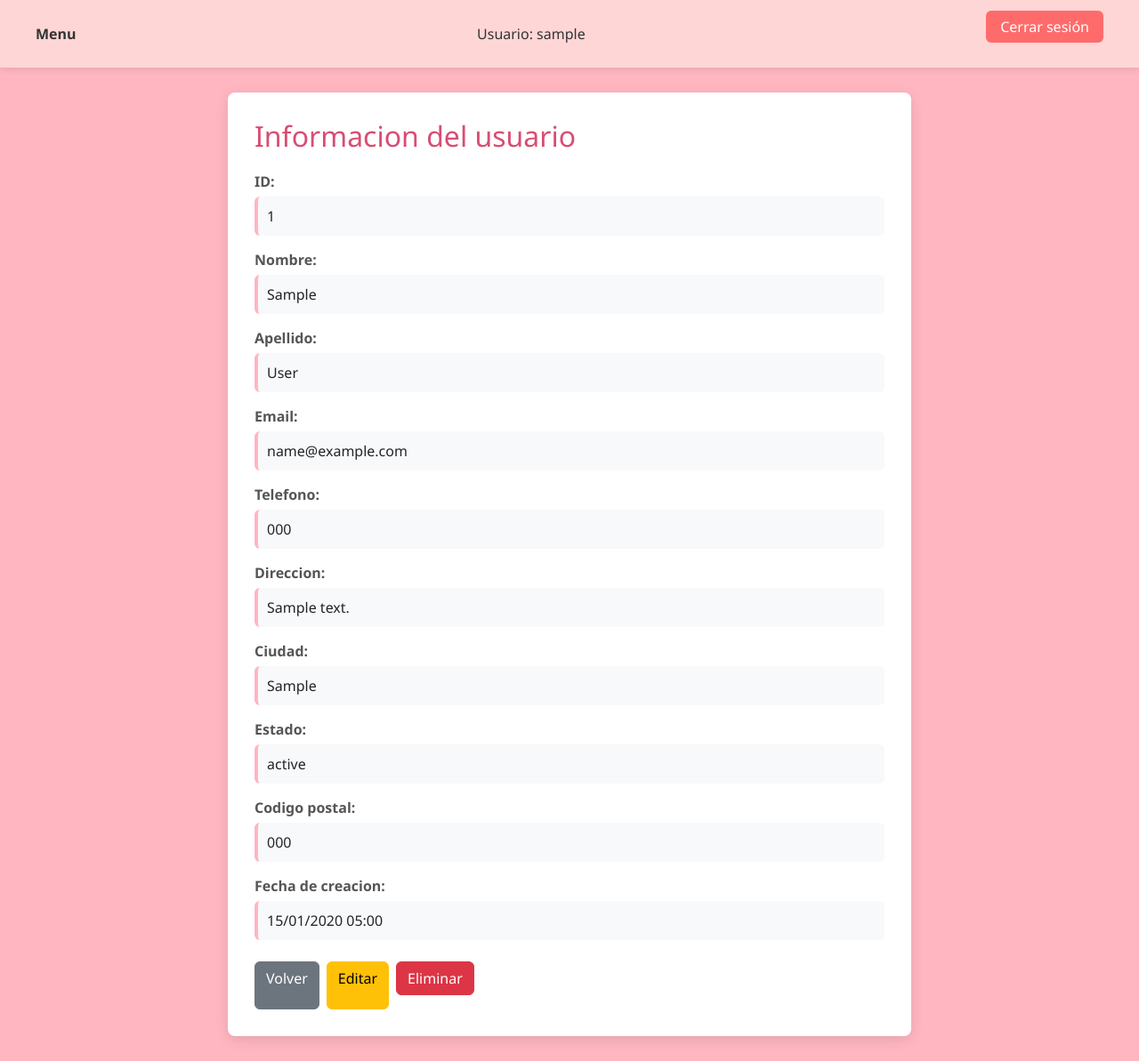
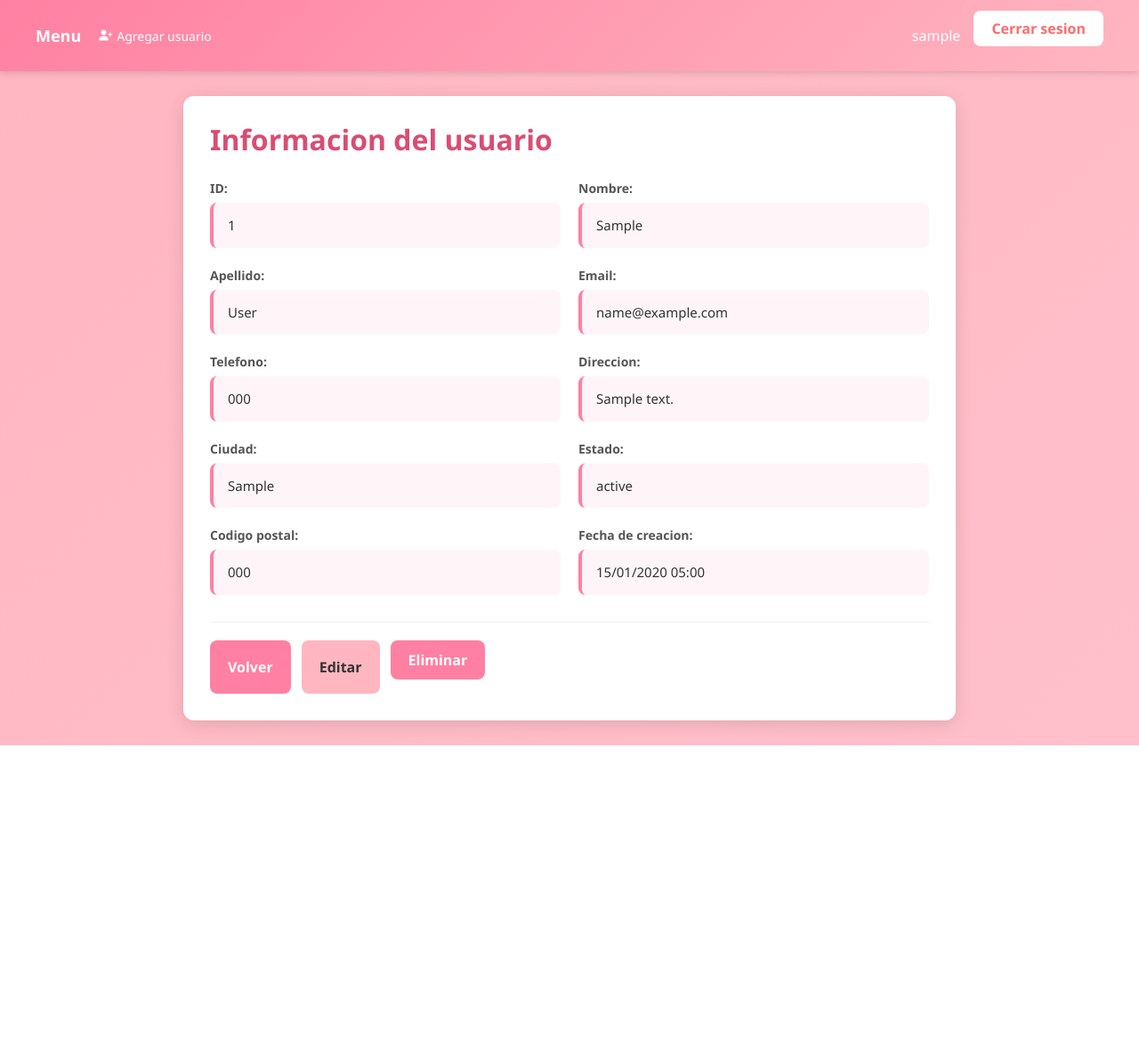
Before and after one commit to Sara-08671/clase_dj_Ficha-3147211, a Django app: page /record/1/ in a window 1280 px wide. Shown: the whole page at 89% size. After the commit the page ends 838 px from the top, so only its background shows below. Run offline with Django 5.2, Linux system fonts and the light colour scheme; a user stored in the database is signed in; tables that the repository leaves empty hold one stand-in row (values such as "Sample post"); some libraries are stand-ins or nearby versions.

Commit message:
botones de informacion de usuarios

```diff
--- a/inventario_django/dcrm/website/forms.py
+++ b/inventario_django/dcrm/website/forms.py
@@ -1,7 +1,6 @@
 from django import forms
 from django.contrib.auth.forms import UserCreationForm
 from django.contrib.auth.models import User
-from django.db import transaction
 from .models import Record
 
 
--- a/inventario_django/dcrm/website/templates/base.html
+++ b/inventario_django/dcrm/website/templates/base.html
@@ -9,6 +9,7 @@
     <title>Django CRM</title>
     <link rel="stylesheet" href="{% static 'css/bootstrap.min.css' %}">
     <link rel="stylesheet" href="{% static 'css/custom-pink.css' %}">
+    <link rel="stylesheet" href="https://cdnjs.cloudflare.com/ajax/libs/font-awesome/6.5.1/css/all.min.css">
     <script src="https://unpkg.com/htmx.org@1.9.10" integrity="sha384-D1Kt99MVMD4TYiVkVXUEVkVVwWvLZlXsbwLBk7e1RHL9n7eoZ0E4b0X9qY7TpdF" crossorigin="anonymous"></script>
   </head>
   <body>
--- a/inventario_django/dcrm/website/templates/navbar.html
+++ b/inventario_django/dcrm/website/templates/navbar.html
@@ -1,18 +1,25 @@
 {# Navbar que se muestra solo cuando el usuario está autenticado #}
 {% if user.is_authenticated %}
-<nav style="background: #ffd6d6; padding: 12px 20px; color: #333; box-shadow: 0 2px 8px rgba(0,0,0,0.1);">
+<nav style="background: linear-gradient(135deg, #FF80A2 0%, #FFB6C1 100%); padding: 12px 20px; color: #333; box-shadow: 0 2px 8px rgba(0,0,0,0.15);">
   <div style="display: flex; justify-content: space-between; align-items: center; max-width: 1200px; margin: 0 auto; font-weight: 500;">
-    {# Enlace al menú principal #}
-    <a href="{% url 'home' %}" style="color: #333; text-decoration: none; font-weight: 600;">Menu</a>
+    <div style="display: flex; align-items: center; gap: 20px;">
+      <a href="{% url 'home' %}" style="color: #fff; text-decoration: none; font-weight: 700; font-size: 18px;">Menu</a>
+      {% if user.is_superuser %}
+        <a href="{% url 'add_record' %}" style="color: #fff; text-decoration: none; font-weight: 500; font-size: 14px; display: flex; align-items: center; gap: 5px;">
+          <i class="fas fa-user-plus" style="font-size: 12px;"></i> Agregar usuario
+        </a>
+      {% endif %}
+    </div>
 
-    {# Muestra el nombre de usuario #}
-    <span>Usuario: {{ user.username }}</span>
-
-    {# Formulario para cerrar sesión #}
-    <form method="POST" action="{% url 'logout' %}" style="display: inline;">
-      {% csrf_token %}
-      <button type="submit" style="background: #FF6B6B; color: white; border: none; padding: 6px 16px; border-radius: 6px; cursor: pointer; font-weight: 500;">Cerrar sesión</button>
-    </form>
+    <div style="display: flex; align-items: center; gap: 15px;">
+      <span style="color: #fff;">{{ user.username }}</span>
+      <form method="POST" action="{% url 'logout' %}" style="display: inline;">
+        {% csrf_token %}
+        <button type="submit" style="background: #fff; color: #FF6B6B; border: none; padding: 8px 20px; border-radius: 8px; cursor: pointer; font-weight: 600; transition: all 0.2s ease;">
+          Cerrar sesion
+        </button>
+      </form>
+    </div>
   </div>
 </nav>
 {% endif %}
--- a/inventario_django/dcrm/website/templates/record.html
+++ b/inventario_django/dcrm/website/templates/record.html
@@ -3,46 +3,98 @@
 {% block content %}
 <style>
   body {
-    background: #FFB6C1;
+    background: linear-gradient(135deg, #FFB6C1 0%, #FFC0CB 100%);
     font-family: 'Segoe UI', Tahoma, Geneva, Verdana, sans-serif;
     min-height: 100vh;
   }
 
   .record-wrap {
-    max-width: 800px;
+    max-width: 900px;
     margin: 0 auto;
     padding: 28px 16px;
   }
 
   .record-card {
     background: white;
-    border-radius: 8px;
+    border-radius: 12px;
     padding: 30px;
-    box-shadow: 0 4px 15px rgba(0, 0, 0, 0.1);
+    box-shadow: 0 4px 20px rgba(0, 0, 0, 0.12);
   }
 
   .record-card h2 {
     color: #d94d73;
-    margin-bottom: 20px;
+    margin-bottom: 25px;
+    font-weight: 700;
+  }
+
+  .record-grid {
+    display: grid;
+    grid-template-columns: repeat(2, 1fr);
+    gap: 20px;
   }
 
   .record-field {
-    margin-bottom: 15px;
+    display: flex;
+    flex-direction: column;
   }
 
   .record-label {
     font-weight: 600;
     color: #555;
-    display: block;
-    margin-bottom: 5px;
+    font-size: 14px;
+    margin-bottom: 6px;
   }
 
   .record-value {
-    background: #f8f9fa;
-    padding: 10px;
-    border-radius: 6px;
-    border-left: 4px solid #FFB6C1;
-    display: block;
+    background: #fff5f8;
+    padding: 14px 16px;
+    border-radius: 8px;
+    border-left: 4px solid #FF80A2;
+    color: #333;
+    font-size: 15px;
+  }
+
+  .action-btns {
+    display: flex;
+    gap: 12px;
+    flex-wrap: wrap;
+    margin-top: 30px;
+    padding-top: 20px;
+    border-top: 1px solid #eee;
+  }
+
+  .btn-pink {
+    background: #FF80A2;
+    border-color: #FF80A2;
+    color: #fff;
+    padding: 10px 20px;
+    border-radius: 8px;
+    font-weight: 600;
+    text-decoration: none;
+    display: inline-flex;
+    align-items: center;
+    gap: 6px;
+    transition: all 0.2s ease;
+    border: none;
+    cursor: pointer;
+  }
+
+  .btn-pink:hover {
+    background: #ef6f92;
+    border-color: #ef6f92;
+    color: #fff;
+  }
+
+  .btn-warning-pink {
+    background: #FFB6C1;
+    border-color: #FFB6C1;
+    color: #333;
+  }
+
+  .btn-warning-pink:hover {
+    background: #FF99B9;
+    border-color: #FF99B9;
+    color: #333;
   }
 </style>
 
@@ -50,6 +102,7 @@
   <div class="record-card">
     <h2>Informacion del usuario</h2>
 
+    <div class="record-grid">
       <div class="record-field">
         <span class="record-label">ID:</span>
         <span class="record-value">{{ customer_record.id }}</span>
@@ -99,13 +152,14 @@
         <span class="record-label">Fecha de creacion:</span>
         <span class="record-value">{{ customer_record.created_at|date:"d/m/Y H:i" }}</span>
       </div>
+    </div>
 
-    <div class="d-flex flex-wrap gap-2 mt-4">
-      <a href="{% url 'home' %}" class="btn btn-secondary">Volver</a>
-      <a href="{% url 'edit_record' customer_record.id %}" class="btn btn-warning">Editar</a>
-      <form method="POST" action="{% url 'delete_record' customer_record.id %}" onsubmit="return confirm('Desea eliminar este usuario?');">
+    <div class="action-btns">
+      <a href="{% url 'home' %}" class="btn btn-pink">Volver</a>
+      <a href="{% url 'edit_record' customer_record.id %}" class="btn btn-pink btn-warning-pink">Editar</a>
+      <form method="POST" action="{% url 'delete_record' customer_record.id %}" onsubmit="return confirm('Desea eliminar este usuario?');" style="display: inline;">
         {% csrf_token %}
-        <button type="submit" class="btn btn-danger">Eliminar</button>
+        <button type="submit" class="btn btn-pink">Eliminar</button>
       </form>
     </div>
   </div>
--- a/inventario_django/dcrm/website/views.py
+++ b/inventario_django/dcrm/website/views.py
@@ -10,7 +10,11 @@
 
 def home(request):
     if request.user.is_authenticated:
-        records = Record.objects.select_related('user').all().order_by('-created_at')
+        search_id = request.GET.get('search_id')
+        if search_id:
+            records = Record.objects.select_related('user').filter(id=search_id).order_by('-created_at')
+        else:
+            records = Record.objects.select_related('user').all().order_by('-created_at')
         return render(request, 'home.html', {'records': records})
 
     if request.method == 'POST':
@@ -104,18 +108,20 @@
 
 @login_required(login_url='home')
 def add_record(request):
+    if not request.user.is_superuser:
+        messages.error(request, 'Solo el administrador puede agregar usuarios.')
+        return redirect('home')
+
     if request.method == 'POST':
-        form = AddRecordForm(request.POST)
+        form = RegistroForm(request.POST)
         if form.is_valid():
-            record = form.save(commit=False)
-            record.user = request.user
-            record.save()
-            messages.success(request, 'Registro agregado exitosamente.')
+            user = form.save()
+            messages.success(request, 'Usuario agregado exitosamente.')
             return redirect('home')
     else:
-        form = AddRecordForm()
+        form = RegistroForm()
 
-    return render(request, 'record_form.html', {'form': form, 'title': 'Agregar registro'})
+    return render(request, 'add_record.html', {'form': form, 'title': 'Agregar usuario'})
 
 
 @login_required(login_url='home')
@@ -157,18 +163,3 @@
     user.delete()
     messages.success(request, 'Registro eliminado correctamente.')
     return redirect('home')
-
-#esta parte para crear la targeta de agregar usuario
-def add_record(request): # esta funcion lo que hace es agregar un nuevo registro a la base de datos
-    #en esta parte debemos verificar si el usuario esta auntenticado o no, en este caso no permoite agregar usuarios
-    form = RegistroForm(request.POST or None) # esta parte lo que hace es crear un formulario con los datos que se ingresan en el formulario de registro
-    if request.user.is_authenticated: # esta parte lo que hace es verificar si el usuario esta auntenticado o no, en este caso no permoite agregar usuarios
-        if request.method == 'POST': # esta parte lo que hace es verificar si el metodo de la solicitud es POST, en este caso se permite agregar usuarios
-            if form.is_valid(): # esta parte lo que hace es verificar si el formulario es valido o no, en este caso se permite agregar usuarios
-                add_record= form.save() # esta parte lo que hace es guardar el formulario en la base de datos
-                messages.success(request, 'Registro agregado exitosamente.') # esta parte lo que hace es mostrar un mensaje de exito al usuario
-                return redirect('home') # esta parte lo que hace es redirigir al usuario a la pagina de inicio
-            return render (request, 'record_form.html', {'form': form}) # esta parte lo que hace es renderizar la plantilla de agregar registro con el formulario y el titulo
-        else: # si el usuario no esta autentificado no le permite agregar registros
-          messages.success(request," no estas autentidicado entonces no se puede hacer esta accion")
-        return redirect('home') # redirige a la pagina principal
```
Also changed, not shown: inventario_django/dcrm/website/admin.py (+19 -3 lines), inventario_django/dcrm/website/templates/add_record.html (+102 -9 lines), inventario_django/dcrm/website/templates/home.html (+71 -13 lines), inventario_django/dcrm/website/templates/record_form.html (+43 -7 lines). Lines whose indentation alone changed are shown as unchanged.
